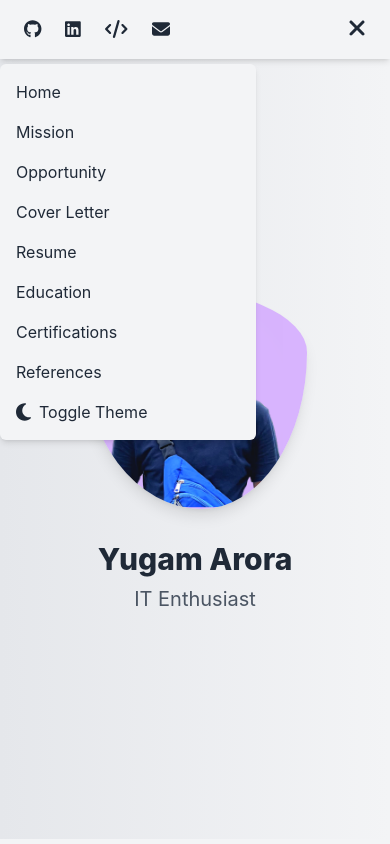
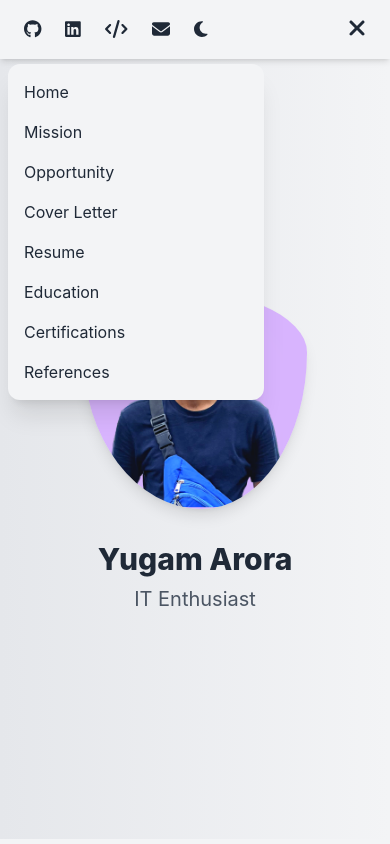
Before and after one commit to whoyugamarora/devfolio-react, a React (Create React App) app: page / in a window 390 px wide. Both pictures are taken after a click on the button 355 px from the left and 29 px from the top of the page. Shown: the top 844 px of the page. Built offline with nearby package versions, Linux system fonts and the light colour scheme.

Commit message:
Made some changes to the mobile navigation menu

```diff
--- a/src/Components/Navbar.jsx
+++ b/src/Components/Navbar.jsx
@@ -46,6 +46,12 @@ const Navbar = ({ isDarkMode, toggleDarkMode }) => {
                     className="hover:text-red-500"
                 >
                     <FontAwesomeIcon icon={faEnvelope} className="text-lg" />
+                </a>
+                <a
+                    onClick={toggleDarkMode}
+                    className="cursor-pointer hover:text-yellow-500 lg:hidden"
+                >
+                    <FontAwesomeIcon icon={isDarkMode ? faSun : faMoon} className="text-lg" />
                 </a>
             </div>
 
@@ -96,7 +102,7 @@ const Navbar = ({ isDarkMode, toggleDarkMode }) => {
                     <FontAwesomeIcon icon={isMenuOpen ? faXmark : faBars} className="text-2xl" />
                 </button>
                 {isMenuOpen && (
-                    <div className="absolute left-0 top-16 w-64 bg-gray-100 dark:bg-gray-900 dark:text-gray-100 shadow-md rounded-md z-30">
+                    <div className="absolute left-2 top-16 w-64 bg-gray-100 dark:bg-gray-900 dark:text-gray-100 shadow-xl rounded-xl z-30">
                         <div className="flex flex-col p-4 space-y-4">
                             <Link to='/' className="hover:text-green-700" onClick={toggleMenu}>
                                 Home
@@ -122,13 +128,7 @@ const Navbar = ({ isDarkMode, toggleDarkMode }) => {
                             <Link to="/references" className="hover:text-green-700">
                                 References
                             </Link>
-                            <div
-                                onClick={toggleDarkMode}
-                                className="cursor-pointer hover:text-yellow-500 flex items-center space-x-2"
-                            >
-                                <FontAwesomeIcon icon={isDarkMode ? faSun : faMoon} className="text-xl" />
-                                <span>Toggle Theme</span>
-                            </div>
+
                         </div>
                     </div>
                 )}
```
